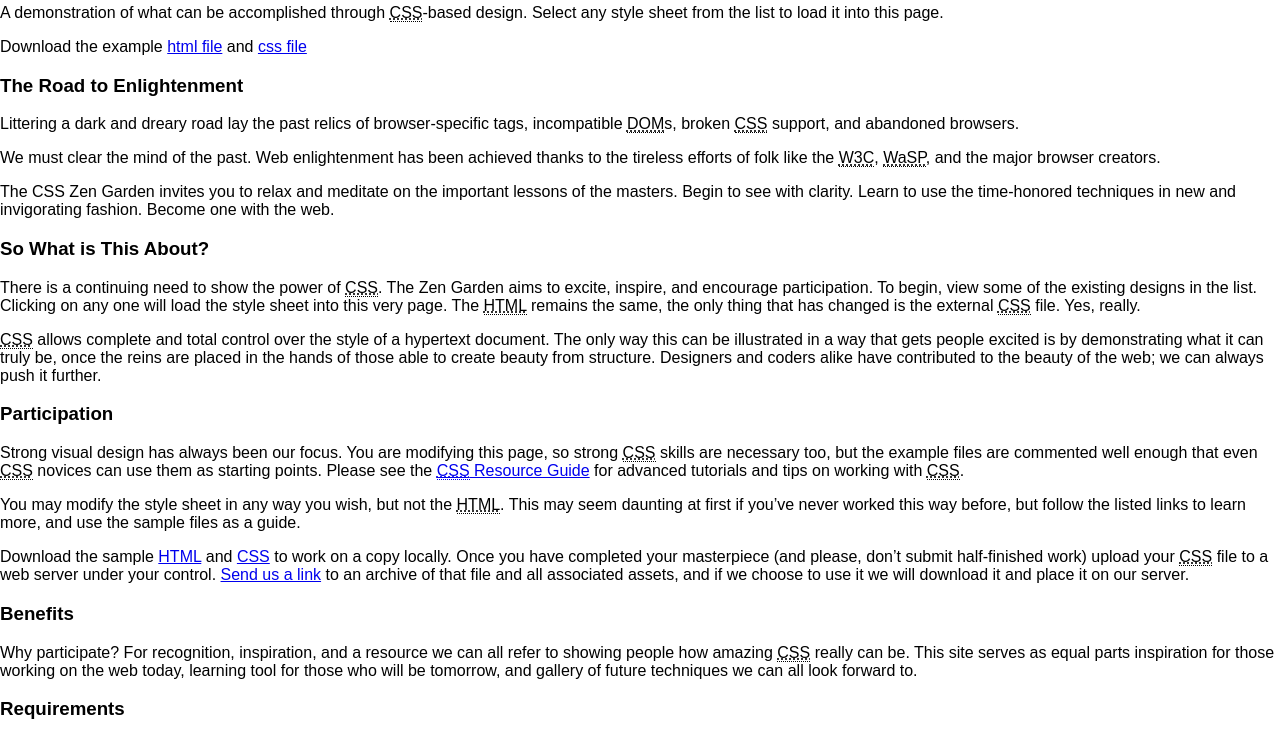
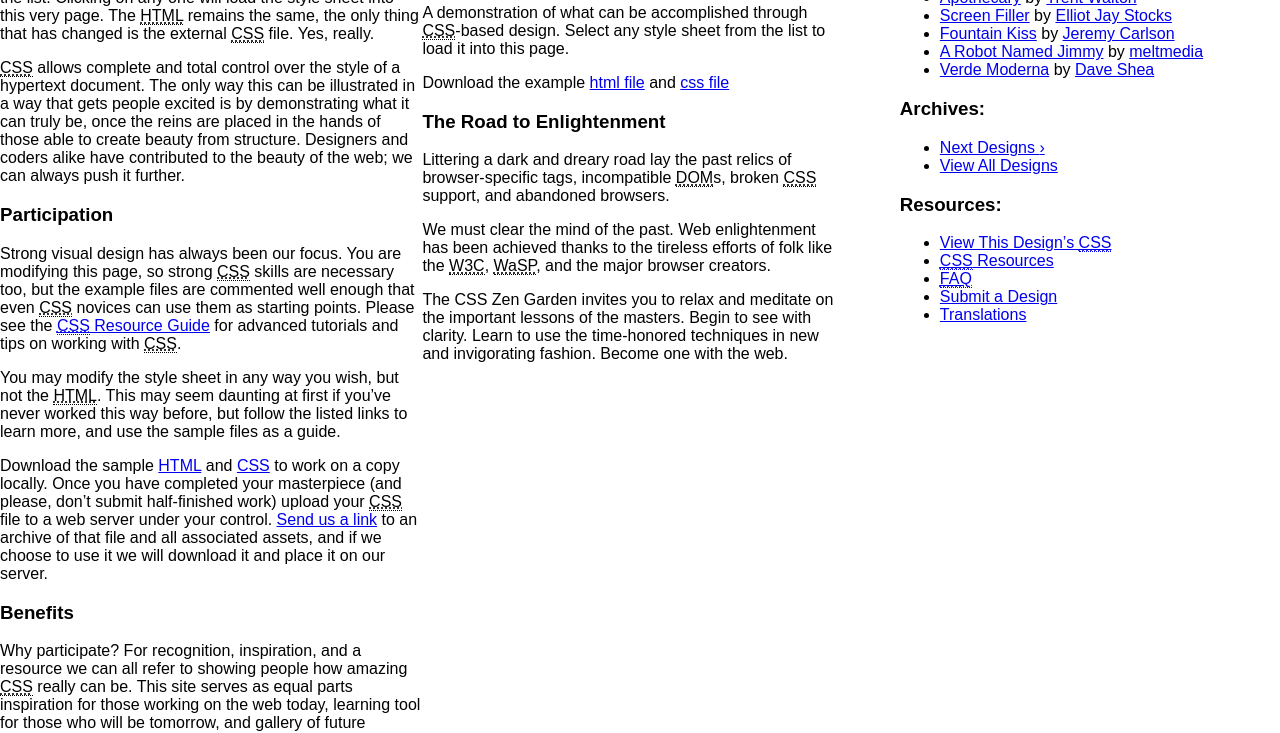
Before and after one commit to nyxsys/frontendproject3, a website: page index.html in a window 1280 px wide. Shown: the part 124-857 px from the top of the page. Drawn offline with Linux system fonts and the light colour scheme.

Commit message:
Calls nextstyle immediately

```diff
--- a/config/switcher.json
+++ b/config/switcher.json
@@ -15,8 +15,8 @@
             [".page-wrapper", "relative"]
         ],
         [
-            ["header", "text-center"],
-            ["#zen-summary", "text-center"]
+            [".page-wrapper", "wrapper"],
+            ["header", "page-title"]
         ],
         [
 
--- a/js/switcher.js
+++ b/js/switcher.js
@@ -29,4 +29,6 @@
     }
 
     document.body.addEventListener('click', nextStyle);
+
+    nextStyle()
 }
--- a/stylus/layout/index.styl
+++ b/stylus/layout/index.styl
@@ -1,12 +1,21 @@
 //Add layout rules here
 @import 'nib';
 
+.wrapper
+  margin-left: 10%
+  margin-right: 10%
+
+//Mixins
+indent(n)
+  margin-left: n
+
+//Classes
 .text-center
-  text-align: center;
+  text-align: center
 
 .margin-center
-  margin-left: auto;
-  margin-right: auto;
+  margin-left: auto
+  margin-right: auto
 
 .relative
   display relative
--- a/stylus/modules/index.styl
+++ b/stylus/modules/index.styl
@@ -16,3 +16,9 @@
 // selectors, sticking only to class names. A module will likely contain a
 // number of elements and there is likely to be a desire to use descendent
 // or child selectors to target those elements.
+
+.navbar
+    //Todo
+
+.page-title
+    border-bottom: 1px solid grey
```
Also changed, not shown: style.css.
